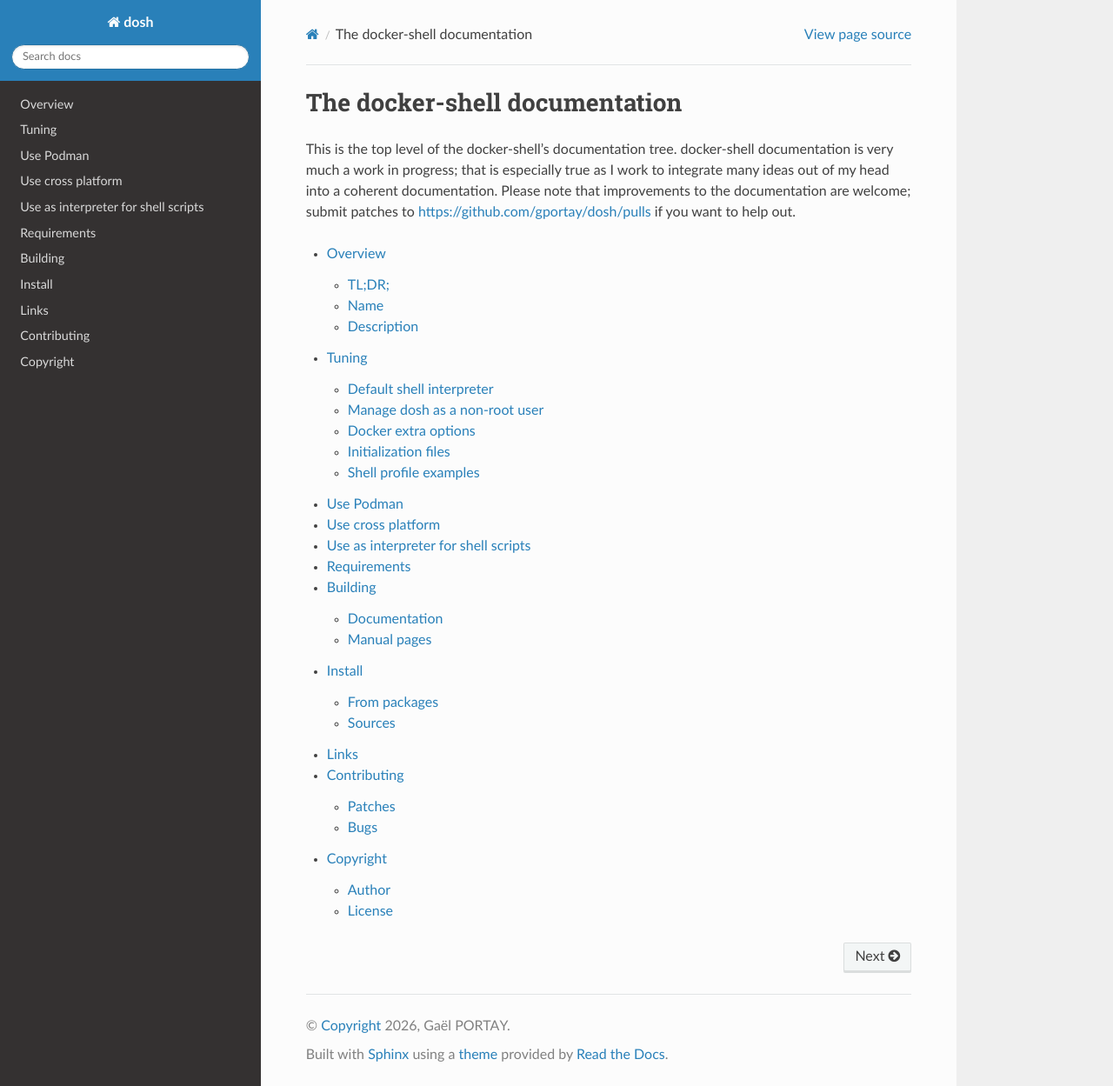
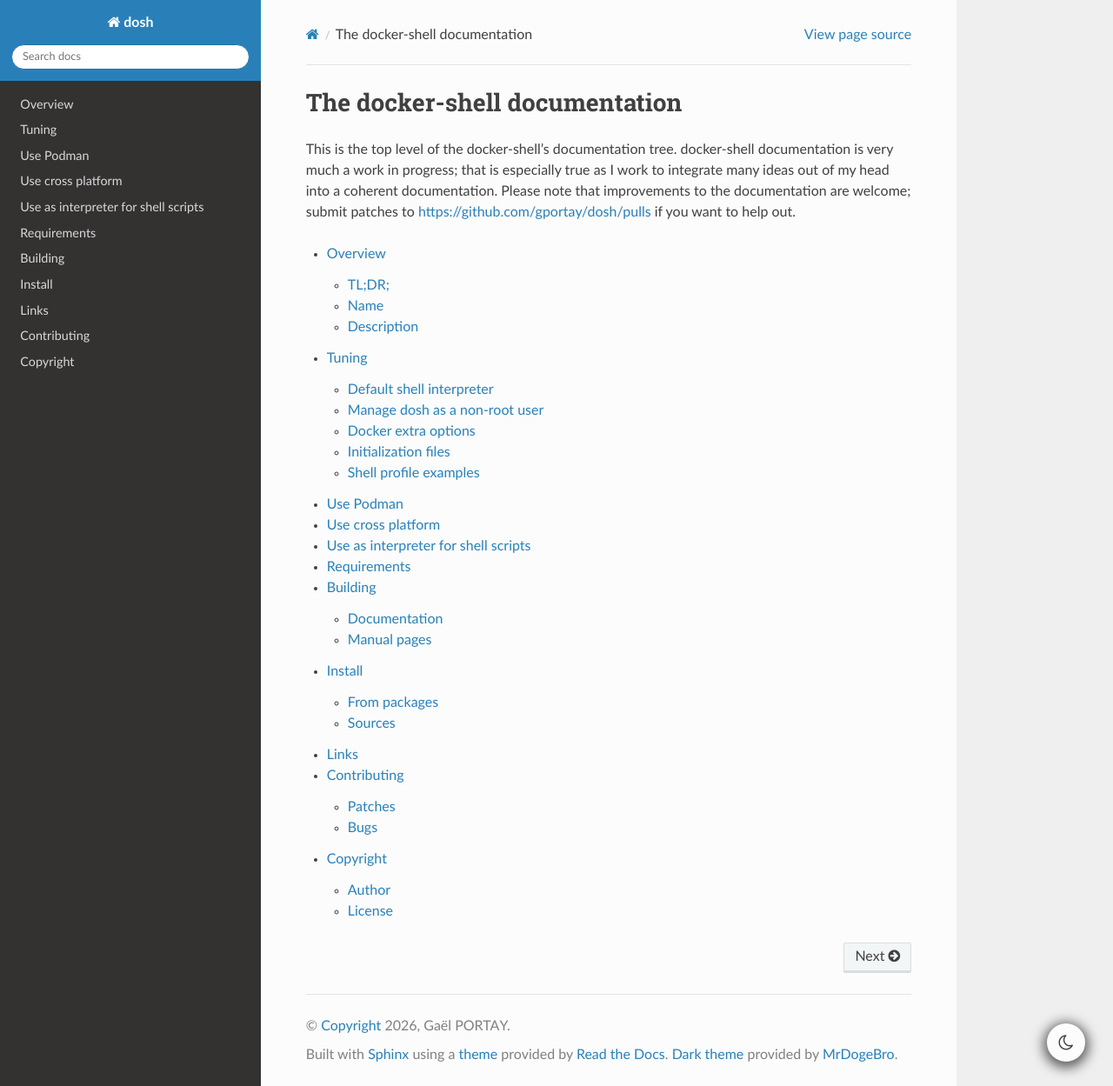
Before and after one commit to gportay/dosh, a Sphinx documentation site: the page built from doc/source/index.rst, in a window 1280 px wide and 1249 px high. Shown: the whole window at 87% size. Built offline with Sphinx 7.4.7 and the Read the Docs theme 3.1.0, drawn with Linux system fonts in a browser that asks for light colours.

Commit message:
doc: add a dark mode to the Read the Docs theme
Enable the sphinx_rtd_dark_mode extension, which adds a light/dark
switcher to the Read the Docs theme.

The extension opens pages in its default theme and ignores the OS
preference. Load a script before it that applies prefers-color-scheme,
and keeps following it live, until the reader picks a theme with the
switcher.

Install the extension in the Read the Docs requirements and in the
Sphinx container used by `make doc`.

Co-Authored-By: Claude Opus 5.5 <noreply@anthropic.com>

```diff
--- a/doc/requirements.txt
+++ b/doc/requirements.txt
@@ -1,2 +1,3 @@
 sphinx
 sphinx-rtd-theme
+sphinx-rtd-dark-mode
--- /dev/null
+++ b/doc/source/_static/os_theme.js
@@ -0,0 +1,31 @@
+// Copyright (c) 2026 Gaël PORTAY
+// SPDX-License-Identifier: LGPL-2.1-or-later
+//
+// Follow the OS color scheme until the reader picks a theme with the
+// sphinx_rtd_dark_mode switcher. Loaded before its default_*.js script.
+
+(() => {
+  const query = window.matchMedia('(prefers-color-scheme: dark)');
+
+  const followOS = () => {
+    if (localStorage.getItem('theme-explicit') !== null)
+      return;
+
+    const theme = query.matches ? 'dark' : 'light';
+    localStorage.setItem('theme', theme);
+    document.documentElement.setAttribute('data-theme', theme);
+
+    if (typeof $ === 'function') {
+      $('#themeSun').toggle(theme === 'dark');
+      $('#themeMoon').toggle(theme !== 'dark');
+    }
+  };
+
+  followOS();
+  query.addEventListener('change', followOS);
+
+  document.addEventListener('click', (event) => {
+    if (event.target.closest('#themeSwitcher'))
+      localStorage.setItem('theme-explicit', 'true');
+  });
+})();
--- a/doc/source/conf.py
+++ b/doc/source/conf.py
@@ -14,7 +14,9 @@ release = '9'
 # -- General configuration ---------------------------------------------------
 # https://www.sphinx-doc.org/en/master/usage/configuration.html#general-configuration
 
-extensions = []
+extensions = [
+    'sphinx_rtd_dark_mode',
+]
 
 templates_path = ['_templates']
 exclude_patterns = []
@@ -43,3 +45,11 @@ rst_epilog = '''
 # https://www.sphinx-doc.org/en/master/usage/configuration.html#options-for-html-output
 
 html_theme = 'sphinx_rtd_theme'
+html_static_path = ['_static']
+# Loaded before the sphinx_rtd_dark_mode scripts it overrides.
+html_js_files = ['os_theme.js']
+
+# -- Options for sphinx_rtd_dark_mode ----------------------------------------
+# https://github.com/MrDogeBro/sphinx_rtd_dark_mode
+
+default_dark_mode = False
```
Also changed, not shown: 1 other file.
